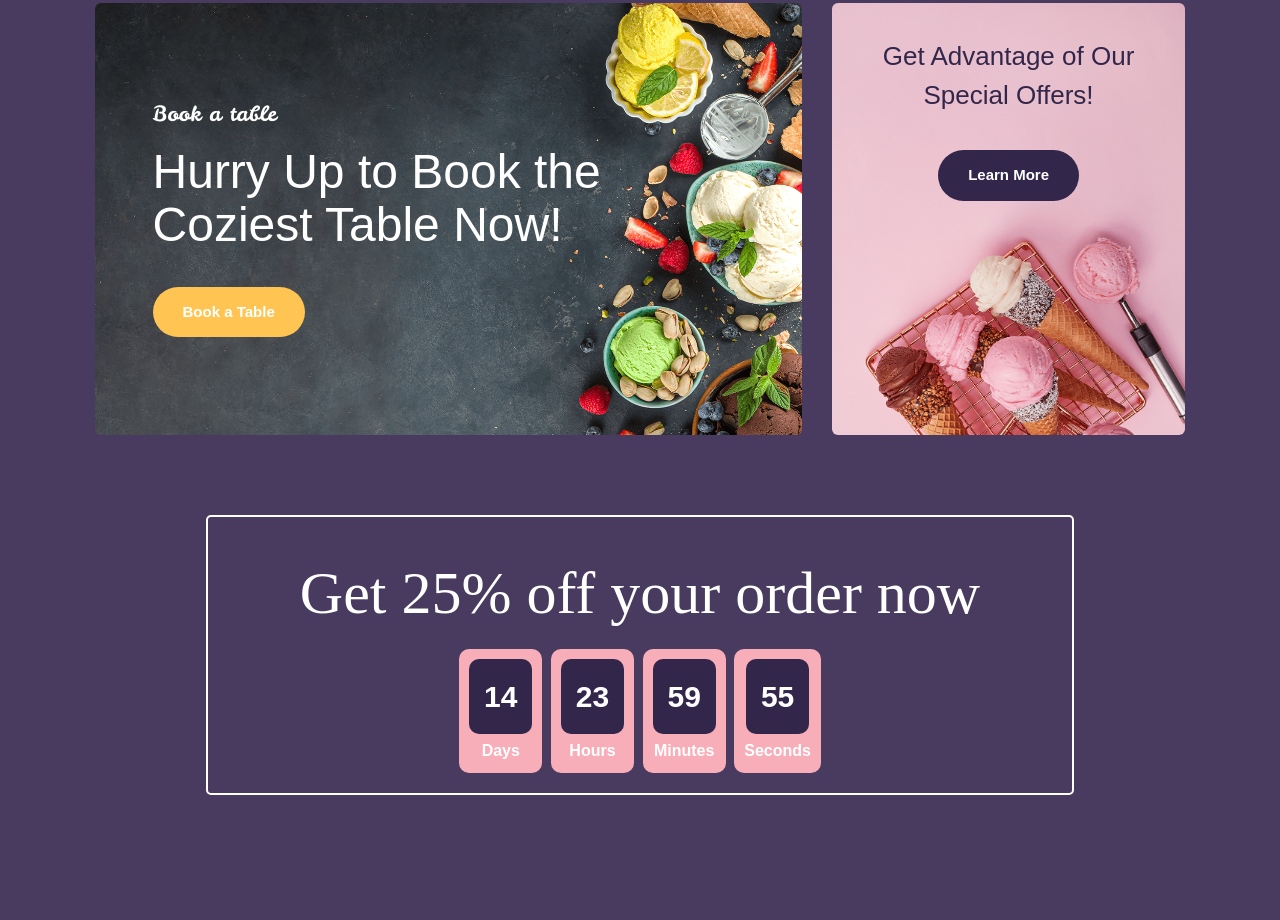
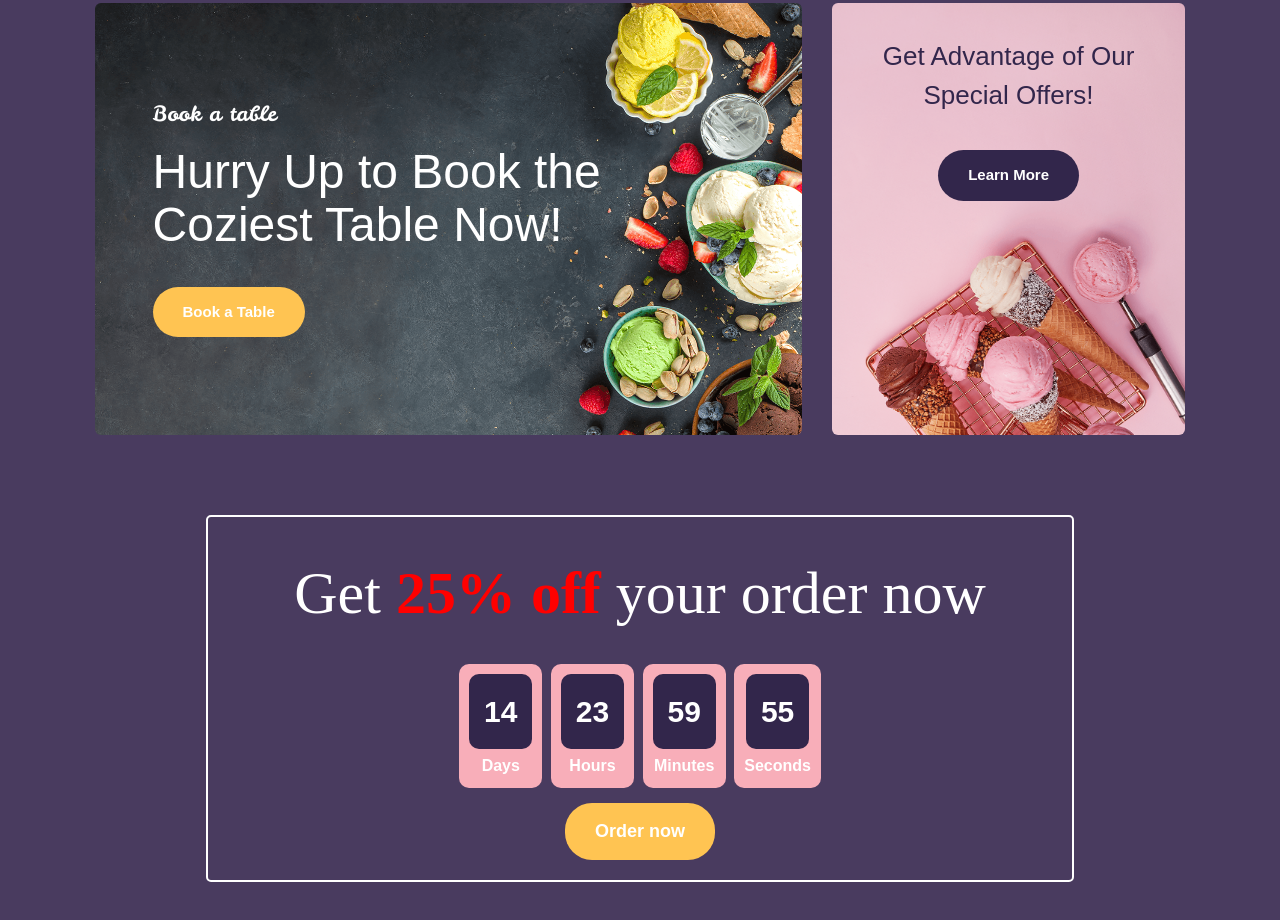
Before and after one commit to koldovsky/706-team-07, a plain HTML site: page index.html in a window 1280 px wide. Shown: the part 5736-6656 px from the top of the page. Drawn offline with nearby package versions, Linux system fonts and the light colour scheme; a web font is replaced by a local one.

Commit message:
added button for countdown clock

```diff
--- a/css/section-ingredients.css
+++ b/css/section-ingredients.css
@@ -105,10 +105,10 @@
     /*background-image: url(../img/background_book-a-table_card1.png);*/
     display: block;
     width: 70%;
-    min-width: 150px;
+    min-width: 450px;
     text-align: center;
     /*height: 250px;*/
-    max-width: 200%;
+    max-width: 250%;
     padding: 0 0 20px 0;
     background-color: #493b5f;
     border: solid 2px;
@@ -122,10 +122,12 @@
     font-family: Dangrek;
     font-weight: 400;
     font-size: 60px;
+
     margin: 40px 0px 20px;
   }
 
   .countdown {
+    margin: 15px 0 15px 0;
     font-family: sans-serif;
     color: #fff;
     display: inline-block;
@@ -154,12 +156,35 @@
     padding-top: 5px;
     font-size: 16px;
   }
-  .order-clockbutton {
-    padding: 20px;
-    width: 100px;
-    border-radius: 20px;
-    background: yellow;
-    display: block;
-    text-align: center;
+  #countdown-title-color {
+    font-family: Dangrek;
+    font-weight: 600;
+    font-size: 60px;
+    color: red;
+    text-decoration: none;
+  }
 
-  }
+
+    .ingred-clock-button {
+        display: block;
+        align-content: center;
+        margin: auto;
+        width: fit-content;
+        background-color: #ffc452;
+        border-radius: 27px;
+        border-width: 2px;
+        font-size: 18px;
+        font-weight: 600;
+        text-align: center;
+        color: white;
+        padding: 15px 30px;
+        text-decoration: none;
+    }
+    .ingred-clock-button:hover {
+        transform: scale(1.1 );
+        -moz-transform: scale(1.1 );
+        -o-transform: scale(1.1 );
+        transform-origin: center;
+
+
+      }
--- a/index.html
+++ b/index.html
@@ -31,7 +31,7 @@
         <a href="index.html"><img src="img/logo.svg" alt="logo" class="links__logo"></a>
       </div>
       <div class="nav__links">
-        <a class="header__link" href="#">Ingredients</a>
+        <a class="header__link" href="#ingredients">Ingredients</a>
         <a class="header__link" href="#">Blog</a>
         <a class="header__link" href="#">Contacts</a>
       </div>
@@ -181,7 +181,7 @@
     </div>-->
 
     <div class="ingred-content">
-      <p class="ingred-text">ingredients</p>
+      <p class="ingred-text" id="ingredients">ingredients</p>
       <h3 class="ingred-text-title">100% Organic and Natural</h3>
       <p class="ingred-text-natural">We use only natural ingredients in our ice cream and desserts.</p>
       <div class="ingred-list">
@@ -399,7 +399,7 @@
     <!-- Volodumur Countdown Clock -->
 
       <div class="ingred__countdown">
-        <h1 class="countdown-title">Get 25% off your order now</h1>
+        <h1 class="countdown-title">Get <b href="#" id="countdown-title-color">25% off </b> your order now</h1>
         <div id="countdown" class="countdown">
           <div class="ing-countdown-number">
             <span class="days countdown-time"></span>
@@ -418,6 +418,7 @@
             <span class="ing-countdown-text">Seconds</span>
           </div>
         </div>
+        <a href="menu.html" class="ingred-clock-button">Order now</a>
       </div>
 
   </section>
```
